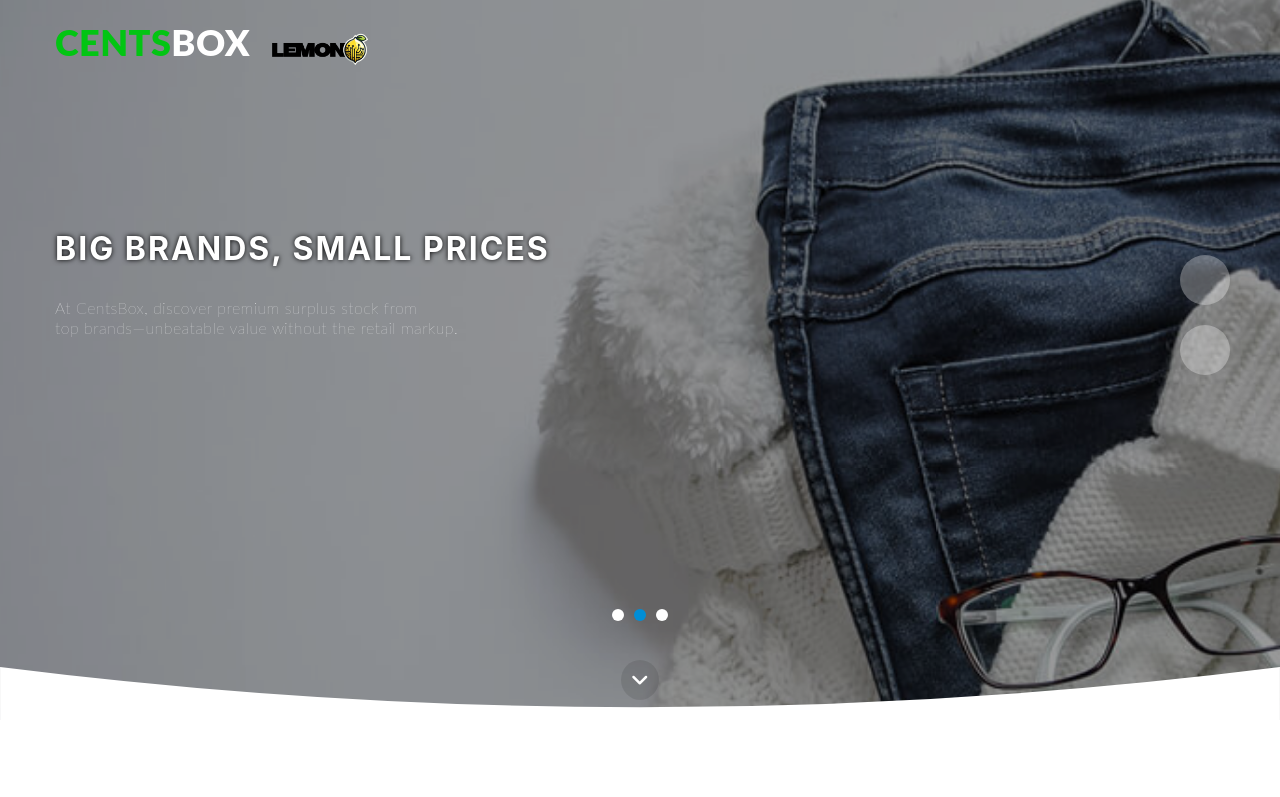
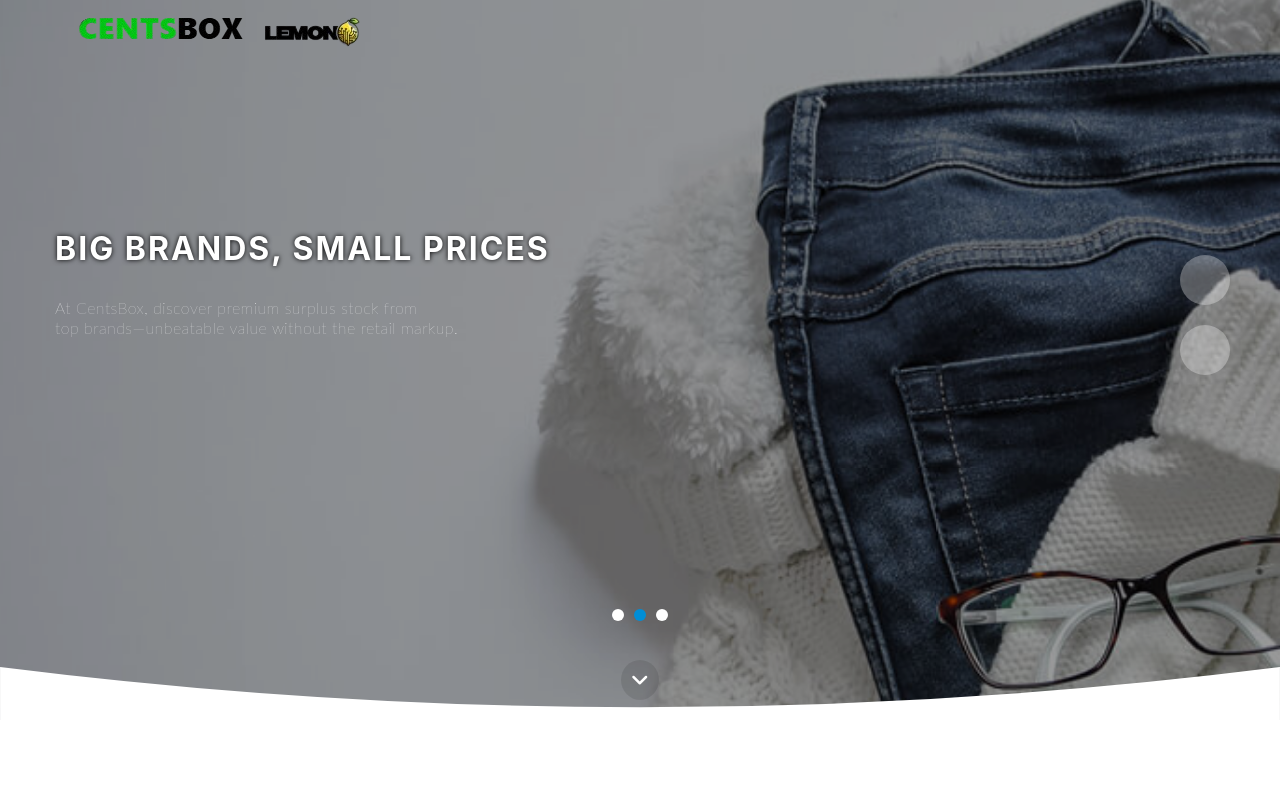
Before and after one commit to zshneoc/zshneoc.github.io, a plain HTML site: page index.html in a window 1280 px wide. Shown: the top 797 px of the page. Drawn offline with Linux system fonts and the light colour scheme; grey boxes are pictures that could not be loaded; a script that the page names is missing; a web font is replaced by a local one.

Commit message:
logo伙伴

```diff
--- a/index.html
+++ b/index.html
@@ -62,10 +62,10 @@
       <div class="container clearfix">
         <div class="row">
           <div class="col-sm-12">
-            <a href="index.html" class="logo">
+            <!-- <a href="index.html" class="logo">
               <span> <strong>CENTS</strong>BOX</span>
-            </a>
-              <img src="images/partner/LEMON-BlackTextPlusLemon-1.png.webp" style='width: 130px;' class="img-fluid" alt="" />
+            </a> -->
+            <img src="images/centsandlemon-removebg-preview.png" class="img-fluid" alt="" />
             <div class="navigationTop">
               <!-- <a href="javascript:void(0)" class="mobMenu toogle">
                 <i></i>
@@ -504,12 +504,12 @@
   <!-- <section class="brands">
     <div class="container">
       <ul class="owl-carousel clearfix align-items-center"> -->
-        <!-- <li>
+  <!-- <li>
           <a href="#">
             <img src="images/partner/LEMON-BlackTextPlusLemon-1.png.webp" class="img-fluid" alt="" />
           </a>
         </li> -->
-        <!-- <li>
+  <!-- <li>
           <a href="#">
             <img src="images/brand1.jpg" class="img-fluid" alt="" />
           </a>
@@ -519,7 +519,7 @@
             <img src="images/brand2.jpg" class="img-fluid" alt="" />
           </a>
         </li> -->
-        <!-- <li>
+  <!-- <li>
           <a href="#">
             <img src="images/brand3.jpg" class="img-fluid" alt="" />
           </a>
@@ -539,7 +539,7 @@
             <img src="images/brand6.jpg" class="img-fluid" alt="" />
           </a>
         </li> -->
-      <!-- </ul>
+  <!-- </ul>
     </div>
   </section> -->
   <!-- .Partners or Brands -->
```
Also changed, not shown: images/centsandlemon-removebg-preview.png (added), images/centsandlemon.jpg (added).
